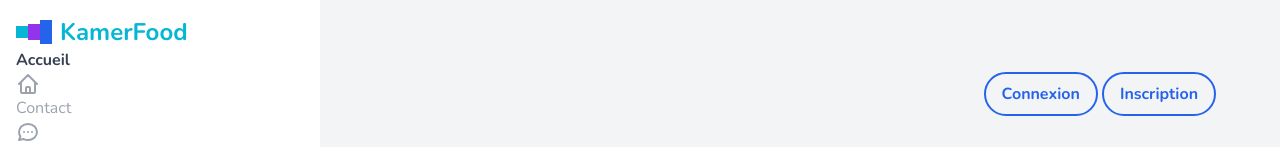
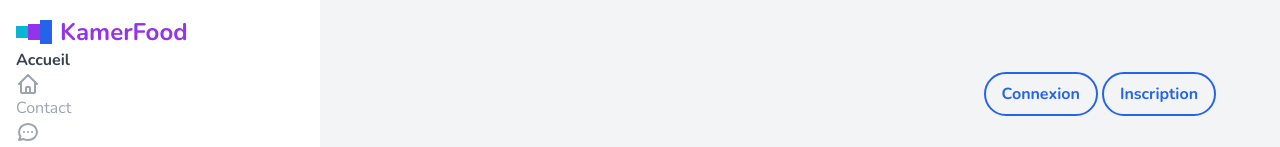
Before and after one commit to SteveTomfeu/TailwindCloneGit, a Vue app: page / in a window 1280 px wide. Shown: the top 147 px of the page. Built offline with nearby package versions, Linux system fonts and the light colour scheme.

Commit message:
Ajout des hover

```diff
--- a/src/components/Page.vue
+++ b/src/components/Page.vue
@@ -14,7 +14,7 @@
                     <div class="bg-secondary-200 h-6 w-3"></div>
                 </div>
                 <h1 class="text-gray-700 text-2xl font-bold ml-2">
-                    <a href="" class="text-primary ">KamerFood</a>
+                    <a href="" class="sm:text-primary md:text-secondary-200 lg:text-secondary-100 text-gray-300 hover:text-purple-700">KamerFood</a>
                 </h1>
             </div>
             <ul>
@@ -47,9 +47,9 @@
     </div>
     <main class="p-16 bg-gray-100 md:col-span-3">  <!--contenu principal-->
         <div class="my-2 text-secondary-200 flex justify-center md:justify-end">
-            <a href="" class="btn border-2 border-secondary-200">Connexion</a>
+            <a href="" class="btn border-2 border-secondary-200 hover:bg-secondary-200 hover:text-white">Connexion</a>
 
-            <a href="" class="ml-1 btn border-2 border-secondary-200">Inscription</a>
+            <a href="" class="ml-1 btn border-2 border-secondary-200 hover:bg-secondary-200 hover:text-white">Inscription</a>
         </div>
         <header class="mt-8">
                 <h2 class="text-primary text-5xl font-semibold">Recettes</h2>
@@ -60,7 +60,7 @@
                 <h4 class="text-secondary-100 text-3xl my-4 border-b pb-2 border-gray-300">Recettes les plus récentes</h4>
                 <div class="py-16 grid md:grid-cols-3 gap-8">
                     <!--nos cards ici-->
-                    <div class="card">
+                    <div class="card ">
                         <img src="../../dist/images/Poisson Braise.jpg" alt="poisson braisé" class="w-full sm:h-48 md:40 lg:35 xl:32 object-cover"/>
                         <div class="m-4">
                             <span class="font-bold text-2xl">Poisson Braisé</span>
--- a/src/index.css
+++ b/src/index.css
@@ -4,7 +4,7 @@
 @tailwind utilities;
 
 .card{
-    @apply bg-white rounded-md overflow-hidden shadow-md relative;
+    @apply bg-white rounded-md overflow-hidden shadow-md relative hover:shadow-lg;
 }
 
 .badge{
```
